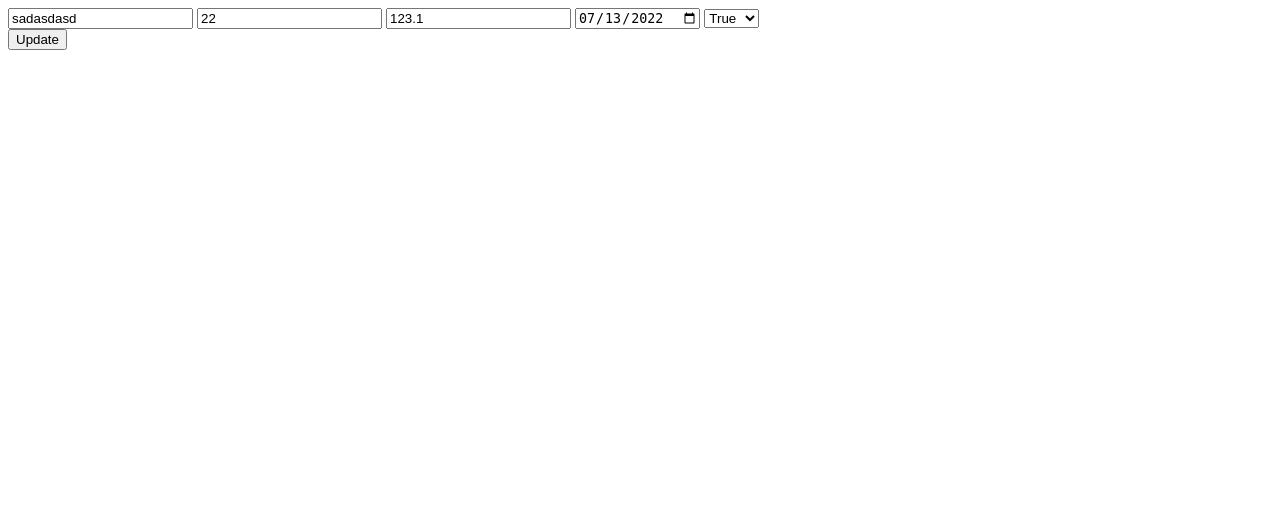
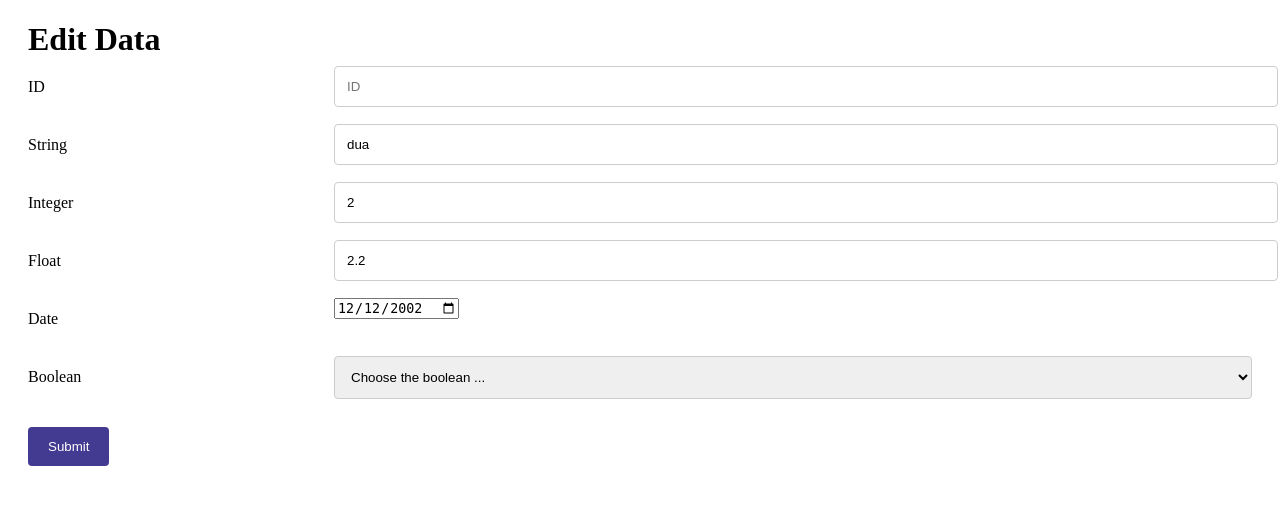
Before and after one commit to bagjaalam1/RUBICAMP, a Node server app: page /edit/1 in a window 1280 px wide. Shown: the top 505 px of the page. Run offline with Node 20, Linux system fonts and the light colour scheme.

Commit message:
challenge 19 done

```diff
--- a/c19/app.js
+++ b/c19/app.js
@@ -50,6 +50,7 @@
 
 app.post('/edit/:id', (req, res) => {
     data[req.params.id] = {
+        id : req.params.id,
         string: req.body.string,
         integer: req.body.integer,
         float: req.body.float,
--- a/c19/data.json
+++ b/c19/data.json
@@ -1 +1,24 @@
-[{"string":"asdasd","integer":"34","float":"234.5534","date":"2022-07-07","boolean":"true"},{"string":"sadasdasd","integer":"22","float":"123.1","date":"2022-07-13","boolean":"false"},{"string":"asfd","integer":"34","float":"34.5","date":"2222-12-31","boolean":"true"}]
+[
+   {
+      "string": "satu",
+      "integer": "1",
+      "float": "1.2",
+      "date": "2022-07-12",
+      "boolean": "true"
+   },
+   {
+      "string": "dua",
+      "integer": "2",
+      "float": "2.2",
+      "date": "2002-12-12",
+      "boolean": "false"
+   },
+   {
+      "id": "2",
+      "string": "asd",
+      "integer": "321",
+      "float": "123.23",
+      "date": "3213-12-31",
+      "boolean": "false"
+   }
+]
--- a/c19/views/edit.ejs
+++ b/c19/views/edit.ejs
@@ -1,23 +1,139 @@
 <!DOCTYPE html>
 <html lang="en">
+
 <head>
     <meta charset="UTF-8">
     <meta http-equiv="X-UA-Compatible" content="IE=edge">
     <meta name="viewport" content="width=device-width, initial-scale=1.0">
-    <title>Tambah Siswa</title>
+    <title>JSON-BREAD</title>
+
+    <style>
+
+        input[type=text],
+        [type=number],
+        select {
+            width: 100%;
+            padding: 12px;
+            border: 1px solid #ccc;
+            border-radius: 4px;
+            resize: vertical;
+        }
+
+        label {
+            padding: 12px 12px 12px 0;
+            display: inline-block;
+        }
+
+        input[type=submit] {
+            background-color: #433a91;
+            color: white;
+            padding: 12px 20px;
+            border: none;
+            border-radius: 4px;
+            cursor: pointer;
+            float: left;
+        }
+
+        input[type=submit]:hover {
+            background-color: #7745a0;
+        }
+
+        .judul {
+            margin-left: 20px;
+        }
+
+        .container {
+            padding: 20px;
+            margin-top: -40px;
+
+        }
+
+        .col-25 {
+            float: left;
+            width: 25%;
+            margin-top: 6px;
+        }
+
+        .col-75 {
+            float: left;
+            width: 75%;
+            margin-top: 6px;
+        }
+
+        .row:after {
+            content: "";
+            display: table;
+            clear: both;
+            margin-bottom: 10px;
+        }
+    </style>
 </head>
+
 <body>
+
+    <h1 class="judul">Edit Data</h1>
+
+    <div class="container">
         <form action="" method="post">
-        <input type="text" name="string" placeholder="masukkan string" value="<%= item.string%>">
-        <input type="number" name="integer" placeholder="masukkan integer" value="<%= item.integer%>">
-        <input type="number" name="float" placeholder="masukkan float" value="<%= item.float%>">
-        <input type="date" name="date" placeholder="masukkan date" value="<%= item.date%>">
-        <select name="boolean">
+            <div class="row">
+                <div class="col-25">
+                    <label for="string">ID</label>
+                </div>
+                <div class="col-75">
+                    <input type="text" id="string" name="id" placeholder="ID" value="<%= item.id %>" readonly>
+                </div>
+            </div>
+            <div class="row">
+                <div class="col-25">
+                    <label for="string">String</label>
+                </div>
+                <div class="col-75">
+                    <input type="text" id="string" name="string" placeholder="String" value="<%=item.string%>">
+                </div>
+            </div>
+            <div class="row">
+                <div class="col-25">
+                    <label for="integer">Integer</label>
+                </div>
+                <div class="col-75">
+                    <input type="number" id="integer" name="integer" placeholder="Integer" value="<%=item.integer%>">
+                </div>
+            </div>
+            <div class="row">
+                <div class="col-25">
+                    <label for="float">Float</label>
+                </div>
+                <div class="col-75">
+                    <input type="number" id="float" step="any" name="float" placeholder="Float" value="<%=item.float%>">
+                </div>
+            </div>
+            <div class="row">
+                <div class="col-25">
+                    <label for="date">Date</label>
+                </div>
+                <div class="col-75">
+                    <input type="date" id="date" name="date" placeholder="end date" value="<%=item.date%>">
+                </div>
+            </div>
+            <div class="row">
+                <div class="col-25">
+                    <label for="boolean">Boolean</label>
+                </div>
+                <div class="col-75">
+                    <select name="boolean" id="boolean">
+                        <option value="" disabled selected hidden>Choose the boolean ...</option>
                         <option value="true">True</option>
                         <option value="false">False</option>
                     </select>
+                </div>
+            </div>
             <br>
-        <button type="submit">Update</button>
+            <div class="row">
+                <input type="submit" value="Submit">
+            </div>
         </form>
+    </div>
+
 </body>
+
 </html>
--- a/c19/views/list.ejs
+++ b/c19/views/list.ejs
@@ -34,7 +34,7 @@
         }
 
         .add {
-            background-color: rgb(3, 76, 136);
+            background-color: rgb(40, 136, 201);
             color: white;
             padding: 5px 20px;
             text-align: center;
```
Also changed, not shown: c19/views/add.ejs (+113 -9 lines). Lines whose indentation alone changed are shown as unchanged.
